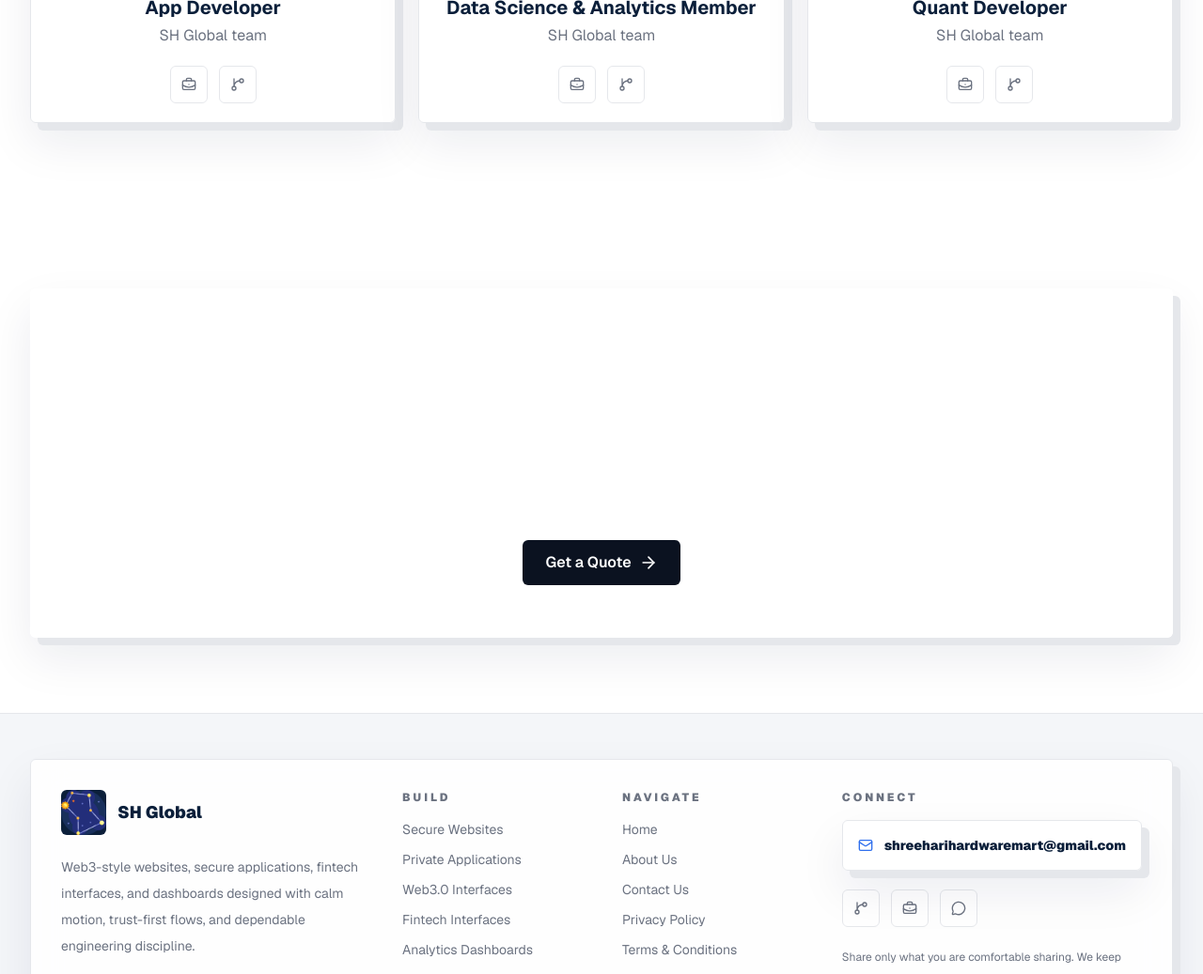
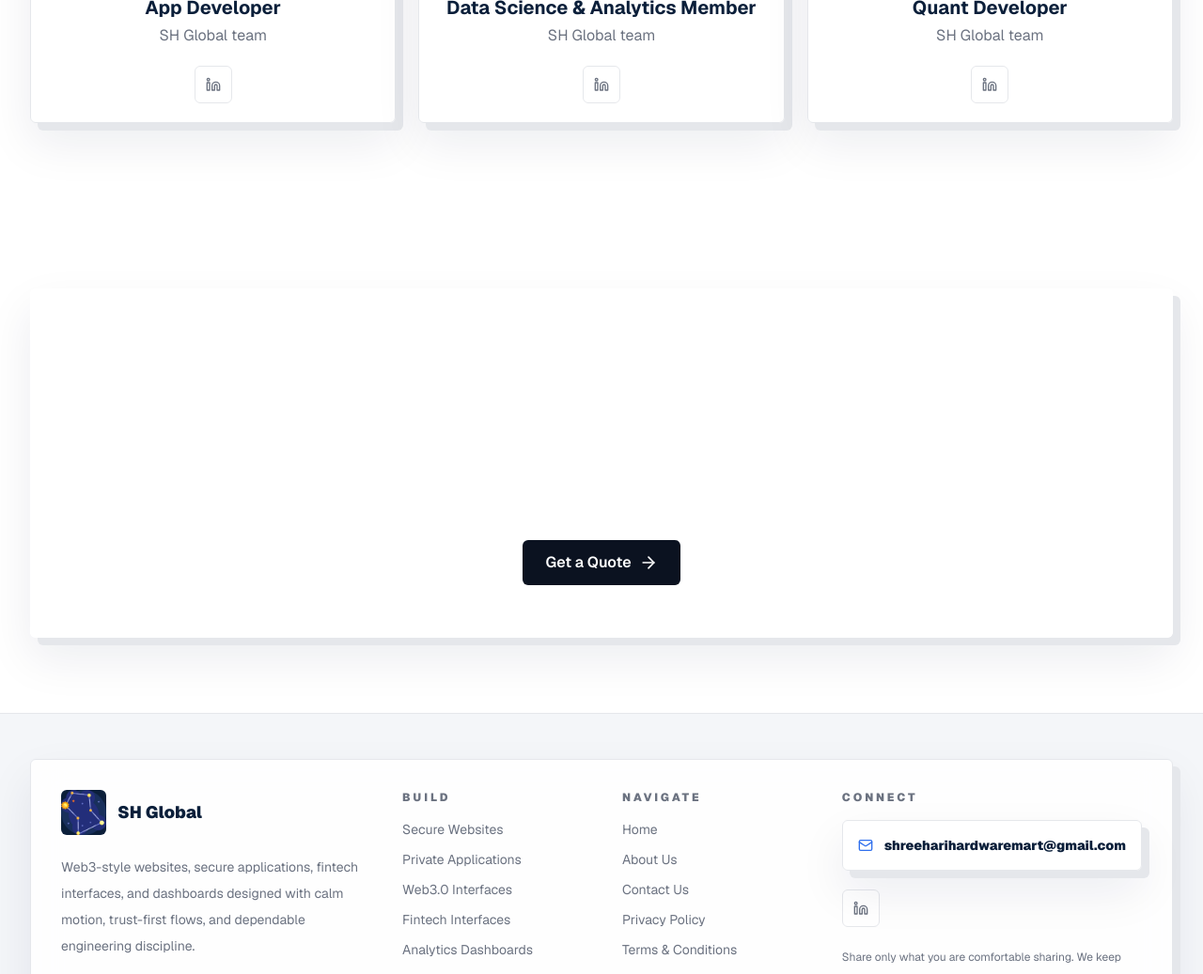
Before and after one commit to oriontechglob-a11y/orion.tech.glob, a Next.js app: page /about in a window 1280 px wide. Shown: the part 3951-4988 px from the top of the page at 94% size. Built offline with nearby package versions, Linux system fonts and the light colour scheme.

Commit message:
- Replace social profile placeholders with LinkedIn links in Team, ContactInfo, and Footer components.

```diff
--- a/components/about/Team.tsx
+++ b/components/about/Team.tsx
@@ -1,7 +1,7 @@
 "use client";
 
 import Image from "next/image";
-import { BriefcaseBusiness, GitBranch } from "lucide-react";
+import { Linkedin } from "lucide-react";
 import { motion } from "framer-motion";
 
 import { AnimatedSection, childReveal } from "@/components/shared/AnimatedSection";
@@ -11,6 +11,8 @@ const team = [
   { role: "Data Science & Analytics Member", image: "/images/team-dev.svg" },
   { role: "Quant Developer", image: "/images/team-karan.svg" },
 ];
+
+const linkedinProfileUrl = "https://www.linkedin.com/in/sh-global-0aa939427/?skipRedirect=true";
 
 export function Team() {
   return (
@@ -44,16 +46,15 @@ export function Team() {
             <h3 className="mt-6 text-xl font-bold text-primary">{member.role}</h3>
             <p className="mt-1 text-muted">SH Global team</p>
             <div className="mt-5 flex justify-center gap-3">
-              {[BriefcaseBusiness, GitBranch].map((Icon, index) => (
-                <a
-                  key={index}
-                  href="#"
-                  aria-label={`${member.role} social profile placeholder`}
-                  className="grid h-10 w-10 place-items-center rounded-md border border-border text-muted transition-colors hover:bg-primary hover:text-white"
-                >
-                  <Icon className="h-4 w-4" />
-                </a>
-              ))}
+              <a
+                href={linkedinProfileUrl}
+                target="_blank"
+                rel="noopener noreferrer"
+                aria-label={`${member.role} LinkedIn profile`}
+                className="grid h-10 w-10 place-items-center rounded-md border border-border text-muted transition-colors hover:bg-primary hover:text-white"
+              >
+                <Linkedin className="h-4 w-4" />
+              </a>
             </div>
           </motion.article>
         ))}
--- a/components/contact/ContactInfo.tsx
+++ b/components/contact/ContactInfo.tsx
@@ -1,6 +1,6 @@
 "use client";
 
-import { BriefcaseBusiness, GitBranch, Mail, MessageCircle } from "lucide-react";
+import { Linkedin, Mail } from "lucide-react";
 import { motion } from "framer-motion";
 
 import { childReveal } from "@/components/shared/AnimatedSection";
@@ -13,6 +13,8 @@ const details = [
     href: "mailto:shreeharihardwaremart@gmail.com",
   },
 ];
+
+const linkedinProfileUrl = "https://www.linkedin.com/in/sh-global-0aa939427/?skipRedirect=true";
 
 export function ContactInfo() {
   return (
@@ -51,16 +53,15 @@ export function ContactInfo() {
         ))}
       </div>
       <div className="mt-8 flex gap-3">
-        {[GitBranch, BriefcaseBusiness, MessageCircle].map((Icon, index) => (
-          <a
-            key={index}
-            href="#"
-            aria-label="Social profile placeholder"
-            className="grid h-11 w-11 place-items-center rounded-md border border-white/20 text-white/75 transition-colors hover:bg-white hover:text-primary"
-          >
-            <Icon className="h-5 w-5" />
-          </a>
-        ))}
+        <a
+          href={linkedinProfileUrl}
+          target="_blank"
+          rel="noopener noreferrer"
+          aria-label="Visit SH Global on LinkedIn"
+          className="grid h-11 w-11 place-items-center rounded-md border border-white/20 text-white/75 transition-colors hover:bg-white hover:text-primary"
+        >
+          <Linkedin className="h-5 w-5" />
+        </a>
       </div>
     </motion.aside>
   );
--- a/components/layout/Footer.tsx
+++ b/components/layout/Footer.tsx
@@ -5,10 +5,9 @@ import Image from "next/image";
 import {
   ArrowUpRight,
   BriefcaseBusiness,
-  GitBranch,
+  Linkedin,
   LockKeyhole,
   Mail,
-  MessageCircle,
   ShieldCheck,
 } from "lucide-react";
 import { motion } from "framer-motion";
@@ -34,6 +33,8 @@ const principles = [
   { icon: LockKeyhole, label: "Secure delivery" },
   { icon: BriefcaseBusiness, label: "Business-ready" },
 ];
+
+const linkedinProfileUrl = "https://www.linkedin.com/in/sh-global-0aa939427/?skipRedirect=true";
 
 export function Footer() {
   return (
@@ -120,16 +121,15 @@ export function Footer() {
               <Mail className="h-4 w-4 text-accent" /> shreeharihardwaremart@gmail.com
             </a>
             <div className="flex gap-3" aria-label="Social links">
-              {[GitBranch, BriefcaseBusiness, MessageCircle].map((Icon, index) => (
-                <a
-                  key={index}
-                  href="#"
-                  aria-label="Social profile placeholder"
-                  className="grid h-10 w-10 place-items-center rounded-md border border-border bg-white text-muted transition-colors hover:bg-primary hover:text-white"
-                >
-                  <Icon className="h-4 w-4" />
-                </a>
-              ))}
+              <a
+                href={linkedinProfileUrl}
+                target="_blank"
+                rel="noopener noreferrer"
+                aria-label="Visit SH Global on LinkedIn"
+                className="grid h-10 w-10 place-items-center rounded-md border border-border bg-white text-muted transition-colors hover:bg-primary hover:text-white"
+              >
+                <Linkedin className="h-4 w-4" />
+              </a>
             </div>
             <p className="mt-5 text-xs leading-6 text-muted">
               Share only what you are comfortable sharing. We keep project inquiries focused,
```
